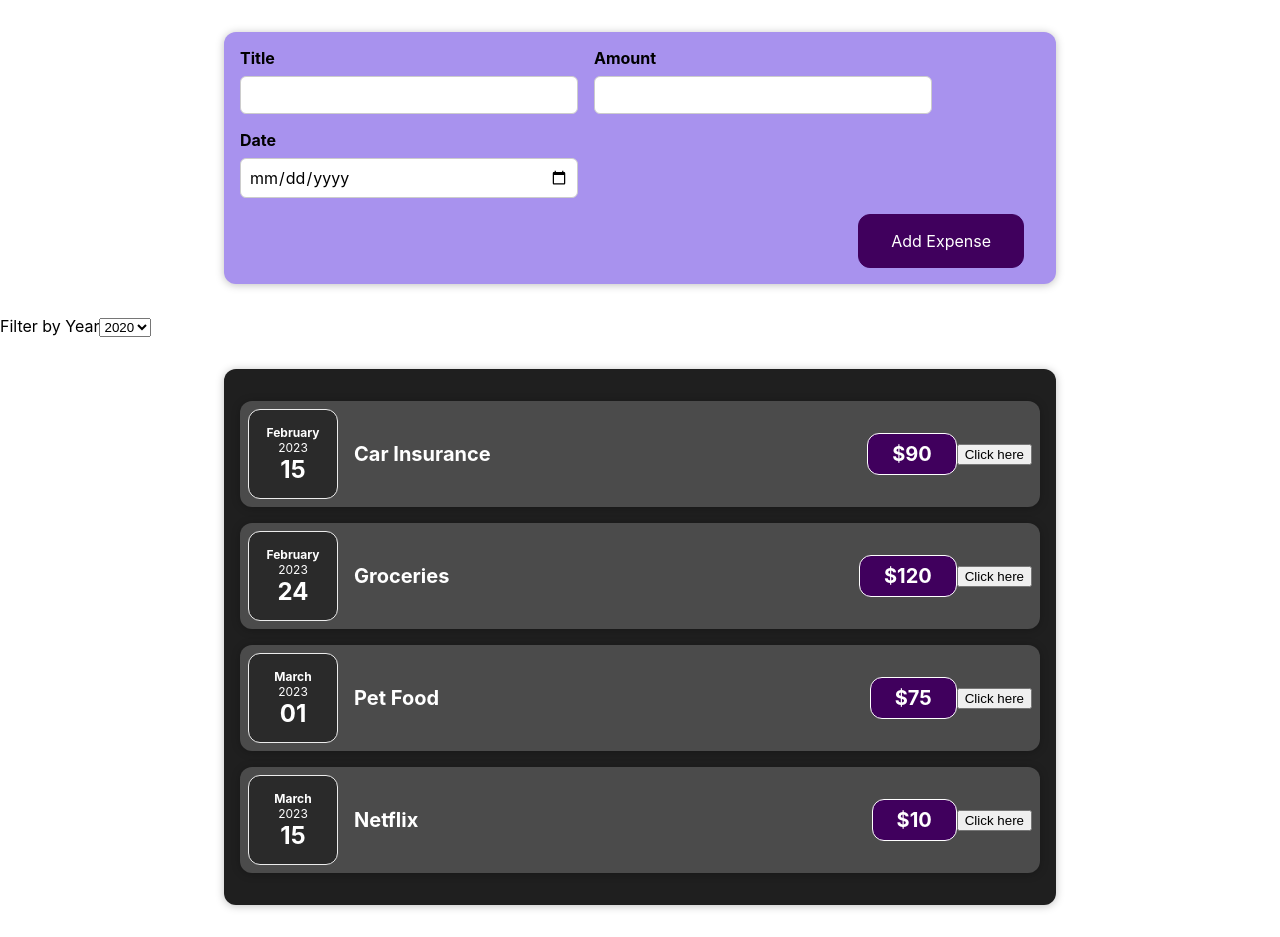
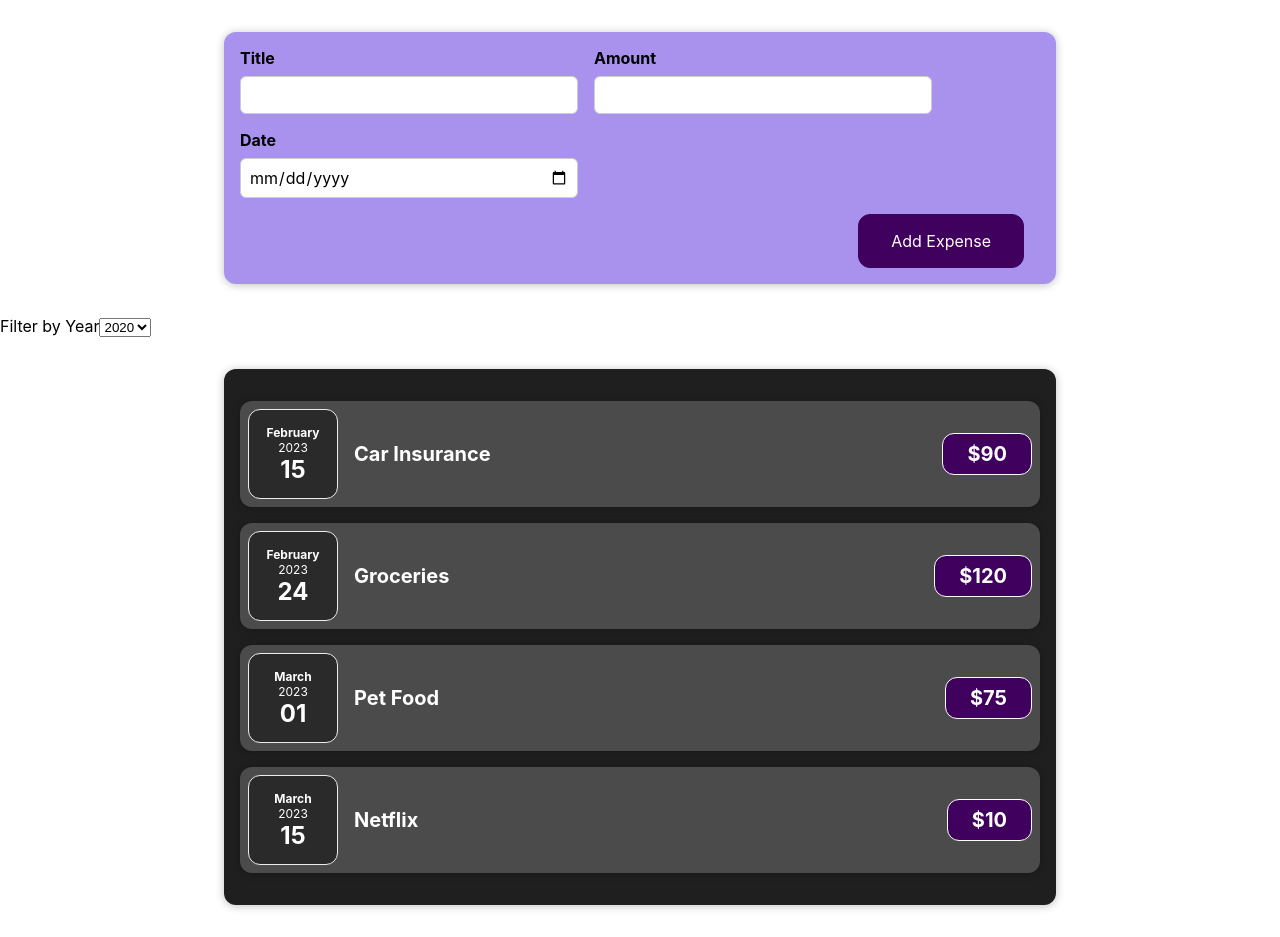
Before and after one commit to dfelleman811/reactjs-intro-app, a React (Create React App) app: page / in a window 1280 px wide. Built offline with nearby package versions, Linux system fonts and the light colour scheme.

Commit message:
removed dummy useState and button from ExpenseItem

```diff
--- a/src/components/expenses/ExpenseItem.js
+++ b/src/components/expenses/ExpenseItem.js
@@ -1,5 +1,4 @@
 // filenaming convention is to use Pascale Case
-import { useState } from "react";
 import "./ExpenseItem.css"; // we can style with standard css styling - just need to be aware of attribute naming that might be different in JSX
 import ExpenseDate from "./ExpenseDate";
 import Card from "../ui/Card";
@@ -7,22 +6,16 @@ import Card from "../ui/Card";
 // React will ensure we get one parameter - that is an object that holds all the properties. It's called 'props' - with key:value pairs
 // keys are the attribute names defined in App.js
 function ExpenseItem(props) {
-  const [title, setTitle] = useState(props.title);
 
-  const clickHandler = () => {
-    setTitle("Updated!");
-    //console.log("Clicked!")
-  };
   // you MUST only have one root or parent element per return statement/jsx code snippet
   return (
     // use className attribute to give classes to these elements
     <Card className="expense-item">
       <ExpenseDate date={props.date} />
       <div className="expense-item__description">
-        <h2>{title}</h2>
+        <h2>{props.title}</h2>
         <div className="expense-item__price">${props.amount}</div>
       </div>
-      <button onClick={clickHandler}>Click here</button>
     </Card>
   );
 }
```
